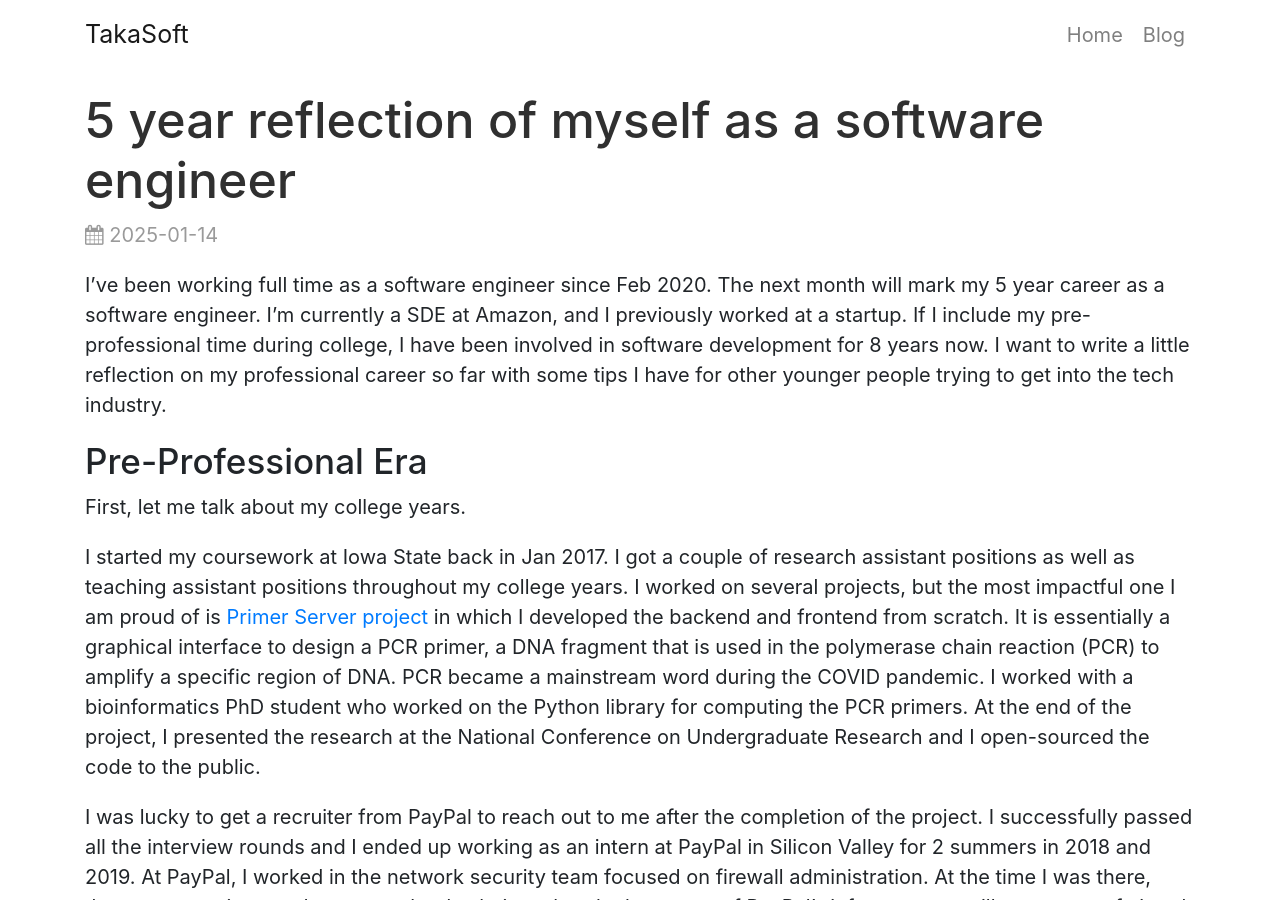
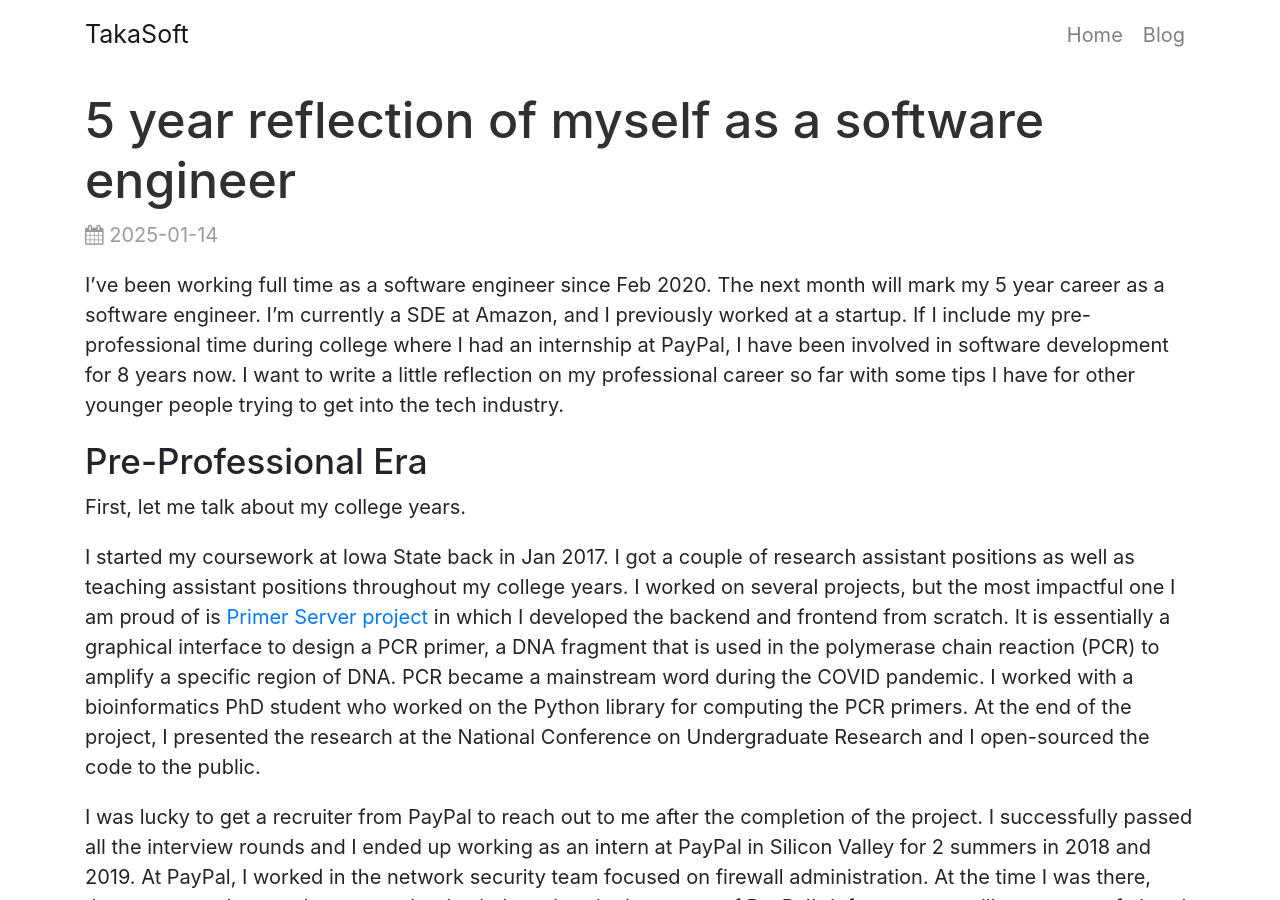
Before and after one commit to takasoft/takasoft.github.io, a Jekyll site: the page built from _posts/2025-01-14-5-year-reflection-as-software-engineer.md, in a window 1280 px wide and 900 px high. Built offline with Jekyll 4.4.1, drawn with Linux system fonts in a browser that asks for light colours.

Commit message:
update 2025-01-14-5-year-reflection-as-software-engineer.md

```diff
--- a/_posts/2025-01-14-5-year-reflection-as-software-engineer.md
+++ b/_posts/2025-01-14-5-year-reflection-as-software-engineer.md
@@ -3,7 +3,7 @@ layout: post
 title: 5 year reflection of myself as a software engineer
 ---
 
-I've been working full time as a software engineer since Feb 2020. The next month will mark my 5 year career as a software engineer. I'm currently a SDE at Amazon, and I previously worked at a startup. If I include my pre-professional time during college, I have been involved in software development for 8 years now. I want to write a little reflection on my professional career so far with some tips I have for other younger people trying to get into the tech industry.
+I've been working full time as a software engineer since Feb 2020. The next month will mark my 5 year career as a software engineer. I'm currently a SDE at Amazon, and I previously worked at a startup. If I include my pre-professional time during college where I had an internship at PayPal, I have been involved in software development for 8 years now. I want to write a little reflection on my professional career so far with some tips I have for other younger people trying to get into the tech industry.
 
 ### Pre-Professional Era
 
```
